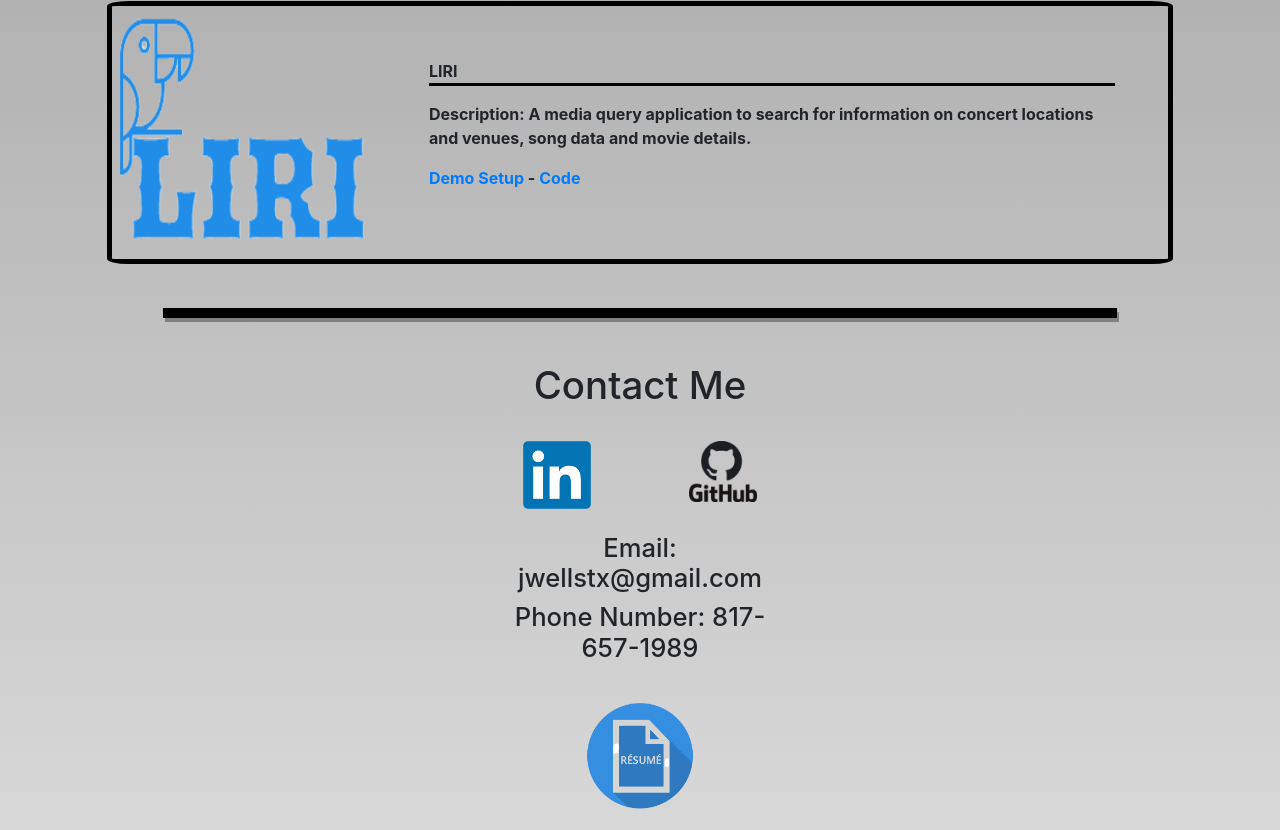
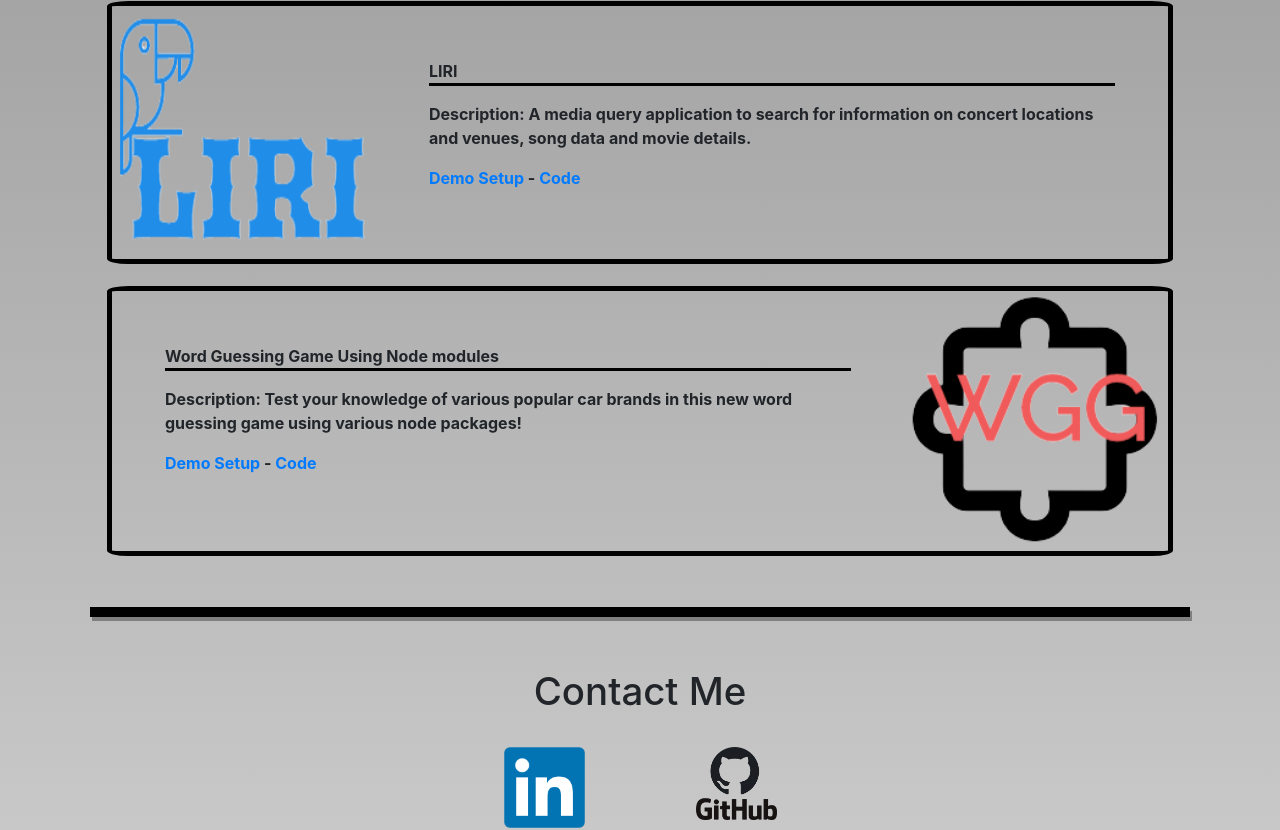
Before and after one commit to jwellstx/My_Portfolio, a plain HTML site: page index.html in a window 1280 px wide. Shown: the part 3838-4668 px from the top of the page. Drawn offline with nearby package versions, Linux system fonts and the light colour scheme; no server answers.

Commit message:
adding word guessing game using node modules to portfolio

```diff
--- a/index.html
+++ b/index.html
@@ -173,6 +173,19 @@
                     <a href="https://github.com/jwellstx/liri-node-app">Code</a></p>
             </div>
         </div>
+        <div class="row projBox">
+            <div class="projDesc">
+                <p class="projName">Word Guessing Game Using Node modules</p>
+                <p>Description: Test your knowledge of various popular car brands in this new word guessing game using various node packages!</p>
+                <p><a href="https://github.com/jwellstx/word_guess_game/blob/master/README.md">Demo Setup</a>
+                    -
+                    <a href="https://github.com/jwellstx/word_guess_game">Code</a></p>
+            </div>
+            <div class="projImg">
+                <img class="p2" src="./assets/images/truck_brand_wgg-removebg-preview.png" alt="wgg brands">
+            </div>
+        </div>
+    </div>
     <!-- place holder for P2/P3-->
     <!--
         <hr>
```
Also changed, not shown: assets/images/truck_brand_wgg-removebg-preview.png (added), assets/images/truck_brand_wgg.PNG (added).
